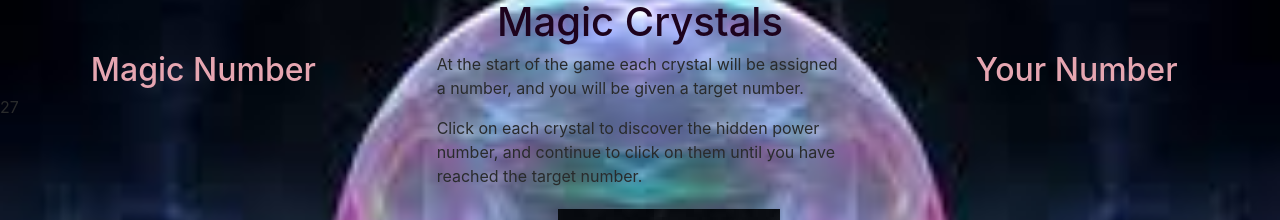
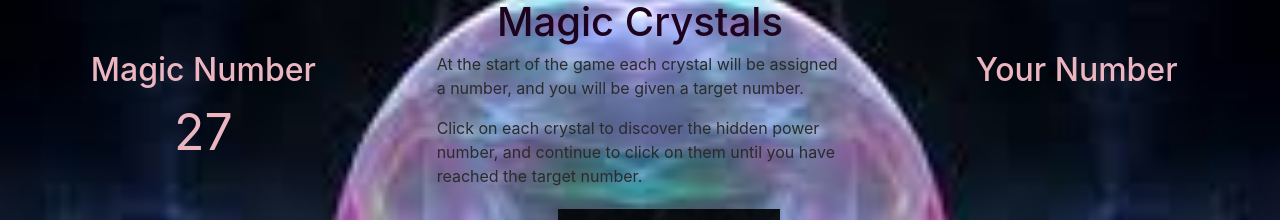
Before and after one commit to megrumble/week-4-game, a plain HTML site: page index.html in a window 1280 px wide. Shown: the top 220 px of the page. Drawn offline with nearby package versions, Linux system fonts and the light colour scheme.

Commit message:
target number fixed

```diff
--- a/assets/css/style.css
+++ b/assets/css/style.css
@@ -11,8 +11,13 @@ h1 {
 }
 h2 {
     text-align: center;
-    color: #E6A6B1
+    color: #EBB6C0
 }
 .img-responsive {
     margin: 5px;
 }
+#target {
+    font-size: 50px;
+    color: #EBB6C0;
+    text-align: center;
+}
--- a/assets/javascript/game.js
+++ b/assets/javascript/game.js
@@ -23,7 +23,7 @@ var reset = function () {
     console.log(target);
 }
 $(".white").on("click", function () {
-  number += (white)
+  number += white
 });
 
 reset();
```
